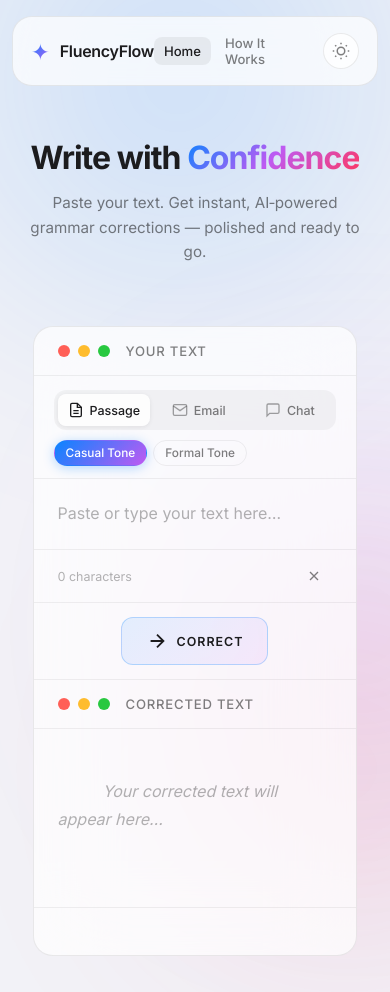
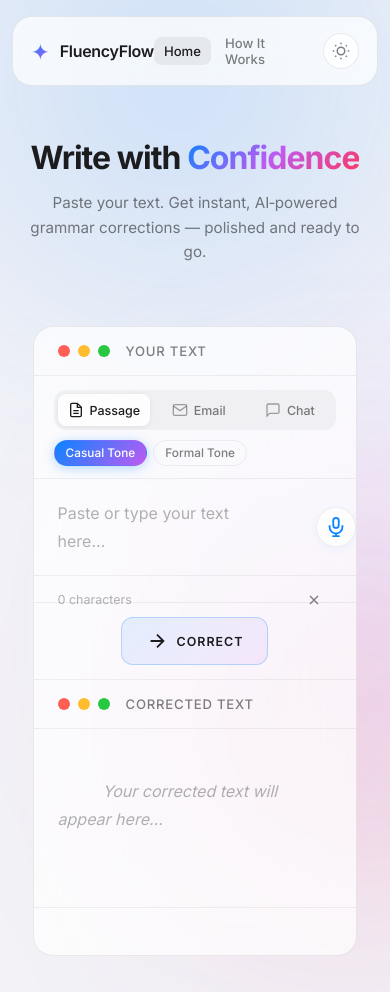
Before and after one commit to muneeb251291/fluencyflow, a Flask app: page / in a window 390 px wide. Shown: the top 992 px of the page. Run offline with Flask 3, Linux system fonts and the light colour scheme.

Commit message:
Add voice input feature with speech recognition and microphone button

```diff
--- a/static/css/style.css
+++ b/static/css/style.css
@@ -1,3 +1,26 @@
+.btn-mic {
+  display: flex;
+  align-items: center;
+  justify-content: center;
+  background: var(--surface);
+  border: 1px solid var(--border-light);
+  border-radius: 50%;
+  width: 40px;
+  height: 40px;
+  cursor: pointer;
+  transition: box-shadow 0.2s, background 0.2s;
+  margin-left: 4px;
+  color: var(--accent);
+  box-shadow: 0 2px 8px rgba(10,132,255,0.07);
+}
+.btn-mic:hover, .btn-mic.active {
+  background: var(--accent-glow);
+  color: var(--accent-hover);
+  box-shadow: 0 4px 16px rgba(10,132,255,0.13);
+}
+.btn-mic svg {
+  display: block;
+}
 /* ═══════════════════════════════════════════════════════════════════════════
    FluencyFlow — Apple-inspired Glassmorphism Stylesheet
    ═══════════════════════════════════════════════════════════════════════════ */
--- a/templates/index.html
+++ b/templates/index.html
@@ -90,12 +90,23 @@
           </div>
         </div>
 
+        <div style="display: flex; align-items: center; gap: 8px;">
           <textarea
             id="inputText"
             class="editor-textarea"
             placeholder="Paste or type your text here…"
             spellcheck="false"
+            style="flex:1;"
           ></textarea>
+          <button id="btnMic" class="btn-mic" title="Speak your text" aria-label="Voice input">
+            <svg width="22" height="22" viewBox="0 0 24 24" fill="none" stroke="currentColor" stroke-width="2">
+              <rect x="9" y="2" width="6" height="11" rx="3"/>
+              <path d="M5 10v2a7 7 0 0 0 14 0v-2"/>
+              <line x1="12" y1="19" x2="12" y2="22"/>
+              <line x1="8" y1="22" x2="16" y2="22"/>
+            </svg>
+          </button>
+        </div>
         <div class="pane-footer">
           <span class="char-count" id="charCount">0 characters</span>
           <button class="btn-clear" id="btnClear" title="Clear">
```
Also changed, not shown: static/js/app.js (+53 -0 lines). Lines whose indentation alone changed are shown as unchanged.
